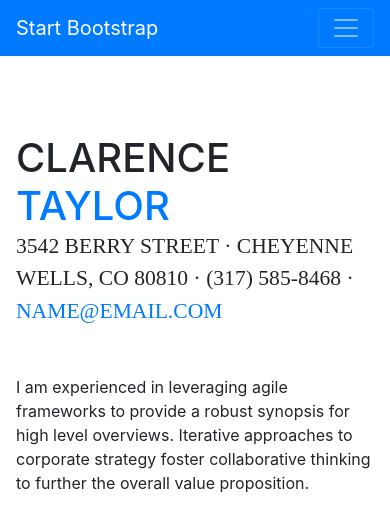
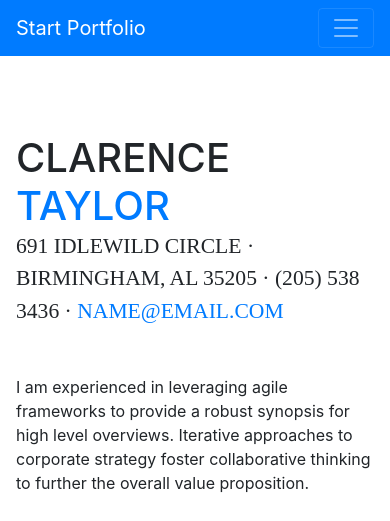
Before and after one commit to BhargavSriram45/Bhargav.github.io, a website with bundled scripts: page index.html in a window 390 px wide. Shown: the top 521 px of the page. Built offline with nearby package versions, Linux system fonts and the light colour scheme; a web font is replaced by a local one.

Commit message:
Update index.html

```diff
--- a/index.html
+++ b/index.html
@@ -8,7 +8,7 @@
     <meta name="description" content="">
     <meta name="author" content="">
 
-    <title>Resume - Start Bootstrap Theme</title>
+    <title>Resume - Start Portfolio Theme</title>
 
     <!-- Bootstrap core CSS -->
     <link href="vendor/bootstrap/css/bootstrap.min.css" rel="stylesheet">
@@ -29,7 +29,7 @@
 
     <nav class="navbar navbar-expand-lg navbar-dark bg-primary fixed-top" id="sideNav">
       <a class="navbar-brand js-scroll-trigger" href="#page-top">
-        <span class="d-block d-lg-none">Start Bootstrap</span>
+        <span class="d-block d-lg-none">Start Portfolio</span>
         <span class="d-none d-lg-block">
           <img class="img-fluid img-profile rounded-circle mx-auto mb-2" src="img/profile.jpg" alt="">
         </span>
@@ -68,7 +68,7 @@
           <h1 class="mb-0">Clarence
             <span class="text-primary">Taylor</span>
           </h1>
-          <div class="subheading mb-5">3542 Berry Street · Cheyenne Wells, CO 80810 · (317) 585-8468 ·
+          <div class="subheading mb-5">691 idlewild Circle · Birmingham, AL 35205 · (205) 538 3436 ·
             <a href="mailto:name@email.com">name@email.com</a>
           </div>
           <p class="mb-5">I am experienced in leveraging agile frameworks to provide a robust synopsis for high level overviews. Iterative approaches to corporate strategy foster collaborative thinking to further the overall value proposition.</p>
```
